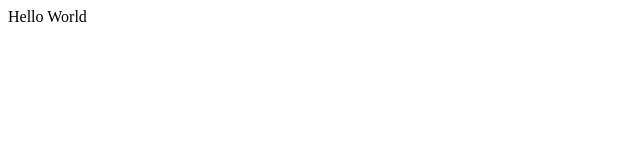
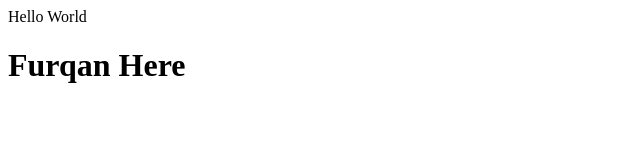
Before and after one commit to furqandeveloper21/myprojects2020, a plain HTML site: page index.html in a window 1280 px wide. Shown: the whole page, without its empty margins (0-640 px from the left). Drawn offline with Linux system fonts and the light colour scheme.

Commit message:
Update index.html
modified index

```diff
--- a/index.html
+++ b/index.html
@@ -7,5 +7,6 @@
 </head>
 <body>
     <div>Hello World</div>
+    <h1>Furqan Here</h1>
 </body>
 </html>
```
